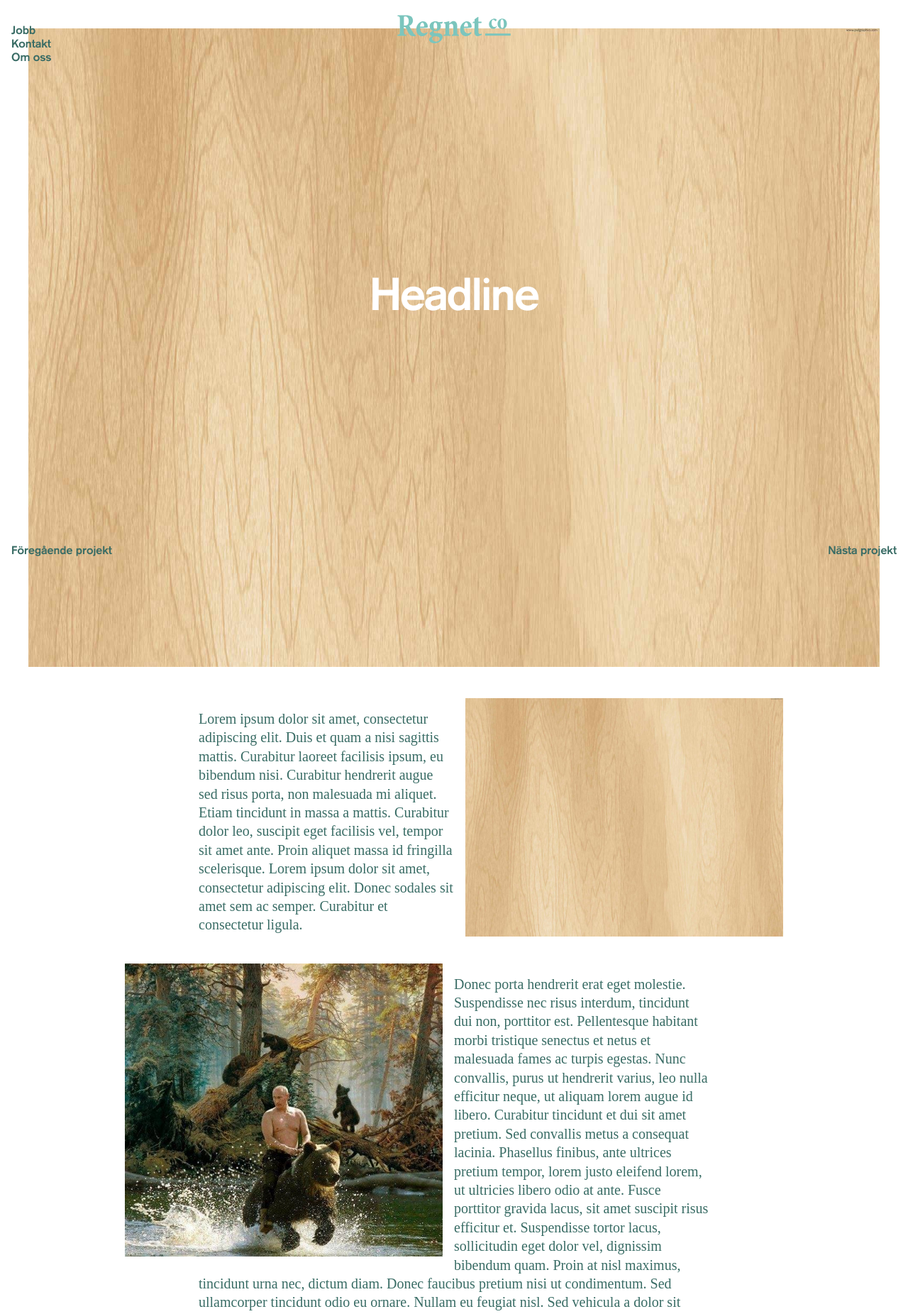
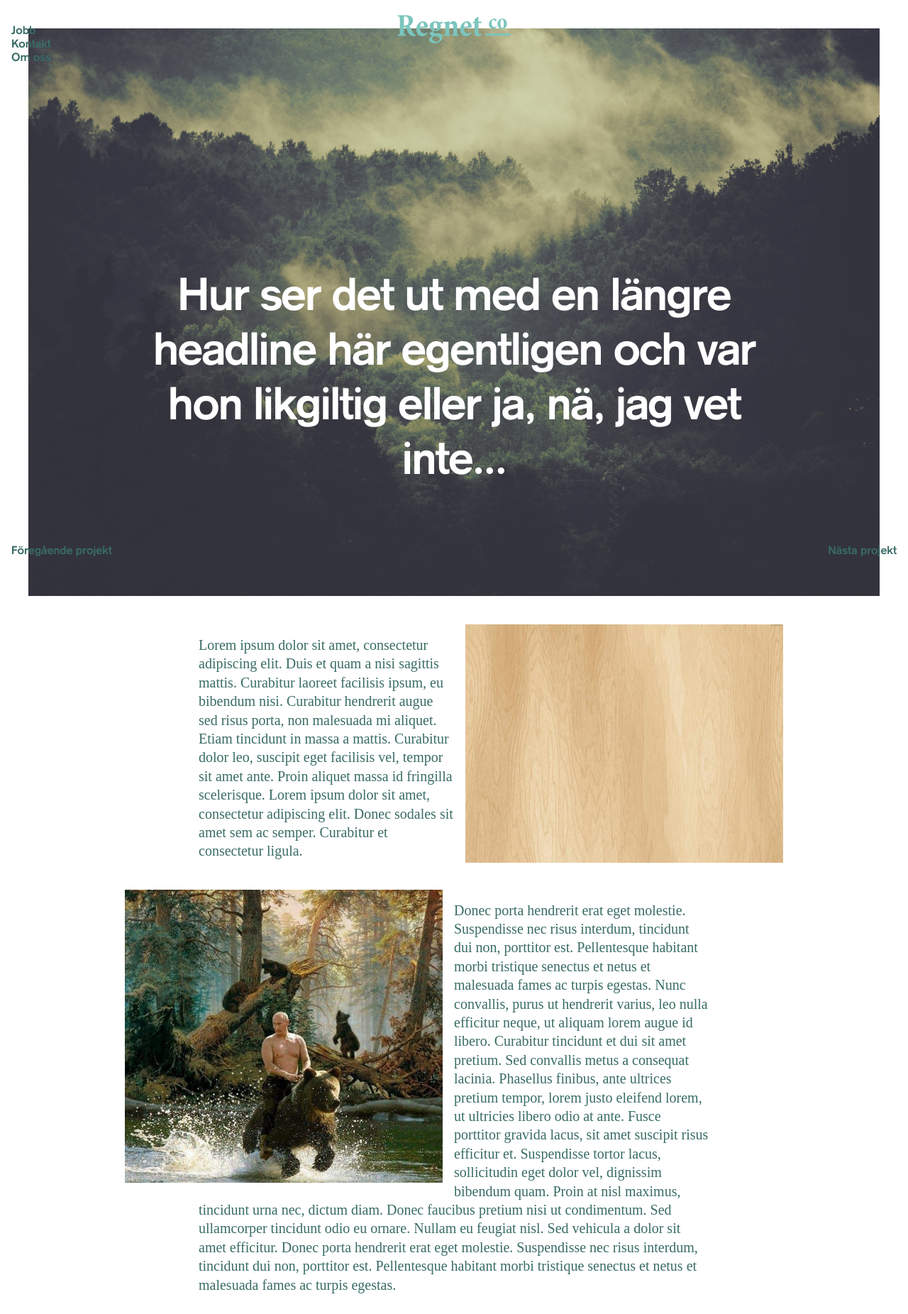
Before and after one commit to regnet-co/regnet-html, a PHP site: page / in a window 1280 px wide. Shown: the top 1852 px of the page at 71% size. Run offline with PHP 8.4, Linux system fonts and the light colour scheme.

Commit message:
Lite header-fix

```diff
--- a/css/sass/_portfolio.scss
+++ b/css/sass/_portfolio.scss
@@ -1,7 +1,6 @@
 .hero {
 	max-width: 100%;
-	padding: 0 2.5em;
-	margin: 2.5em 0 2.5em;
+	padding: 2.5em;
 
 	h2 {
 		font-size: 4em;
@@ -16,6 +15,14 @@
 		}
 }
 
+#hero-image {
+	height: 100vh;
+	width: 100vw;
+	max-width: 100%;
+	background-position: center center;
+	background-size: cover;
+}
+
 .main-body {
 	max-width: 60em;
 	margin: 0 auto;
--- a/css/style.css
+++ b/css/style.css
@@ -19,7 +19,7 @@ img { max-width: 100%; }
 /* line 6, sass/_grid.scss */
 .container { width: 90%; margin: 0 auto; display: block; }
 
-@font-face { font-family: "Regnzidens-Bold"; src: url('../fonts/Regnzidenz-Bold.eot?1445546295'); src: url('../fonts/Regnzidenz-Bold.eot?&1445546295#iefix') format('embedded-opentype'), url('../fonts/Regnzidenz-Bold.woff?1445546295') format('woff'), url('../fonts/Regnzidenz-Bold.ttf?1445546295') format('truetype'); font-weight: 700; }
+@font-face { font-family: "Regnzidens-Bold"; src: url('../fonts/Regnzidenz-Bold.eot?1421423896'); src: url('../fonts/Regnzidenz-Bold.eot?&1421423896#iefix') format('embedded-opentype'), url('../fonts/Regnzidenz-Bold.woff?1421423896') format('woff'), url('../fonts/Regnzidenz-Bold.ttf?1421423896') format('truetype'); font-weight: 700; }
 /* line 4, sass/_type.scss */
 .center { text-align: center; }
 
@@ -51,11 +51,14 @@ h1, h2, h3, h4, h5, h6 { font-family: 'Regnzidens-Bold'; color: #7ec5bd; }
 #portvin .next { float: right; text-align: right; }
 
 /* line 1, sass/_portfolio.scss */
-.hero { max-width: 100%; padding: 0 2.5em; margin: 2.5em 0 2.5em; }
-/* line 6, sass/_portfolio.scss */
+.hero { max-width: 100%; padding: 2.5em; }
+/* line 5, sass/_portfolio.scss */
 .hero h2 { font-size: 4em; text-align: center; position: absolute; top: 40%; left: 50%; width: 70%; margin-left: -35%; color: white; letter-spacing: -0.03em; }
 
-/* line 19, sass/_portfolio.scss */
+/* line 18, sass/_portfolio.scss */
+#hero-image { height: 100vh; width: 100vw; max-width: 100%; background-position: center center; background-size: cover; }
+
+/* line 26, sass/_portfolio.scss */
 .main-body { max-width: 60em; margin: 0 auto; }
 
 /* line 8, sass/style.scss */
--- a/index.html
+++ b/index.html
@@ -36,8 +36,9 @@
 
 <article>
 	<section class="hero">
-		<h2>Headline</h2>
-		<img src="img/table.jpg" />
+		<div id="hero-image"  style="background-image: url('img/photo-1440688807730-73e4e2169fb8.jpg');" >
+		<h2>Hur ser det ut med en längre headline här egentligen och var hon likgiltig eller ja, nä, jag vet inte...</h2>
+		<!--<img src="img/photo-1440688807730-73e4e2169fb8.jpg" />--></div>
 	</section>
 
 	<section class="main-body">
@@ -48,6 +49,11 @@
 	<img class="lefty" src="img/1926712_10153872653190136_581088932_n.jpg" />
 
 	<p>Donec porta hendrerit erat eget molestie. Suspendisse nec risus interdum, tincidunt dui non, porttitor est. Pellentesque habitant morbi tristique senectus et netus et malesuada fames ac turpis egestas. Nunc convallis, purus ut hendrerit varius, leo nulla efficitur neque, ut aliquam lorem augue id libero. Curabitur tincidunt et dui sit amet pretium. Sed convallis metus a consequat lacinia. Phasellus finibus, ante ultrices pretium tempor, lorem justo eleifend lorem, ut ultricies libero odio at ante. Fusce porttitor gravida lacus, sit amet suscipit risus efficitur et. Suspendisse tortor lacus, sollicitudin eget dolor vel, dignissim bibendum quam. Proin at nisl maximus, tincidunt urna nec, dictum diam. Donec faucibus pretium nisi ut condimentum. Sed ullamcorper tincidunt odio eu ornare. Nullam eu feugiat nisl. Sed vehicula a dolor sit amet efficitur. Donec porta hendrerit erat eget molestie. Suspendisse nec risus interdum, tincidunt dui non, porttitor est. Pellentesque habitant morbi tristique senectus et netus et malesuada fames ac turpis egestas.</p>
+
+	<img src="img/duckcover.jpg" />
+
+	<p>Donec porta hendrerit erat eget molestie. Suspendisse nec risus interdum, tincidunt dui non, porttitor est. Pellentesque habitant morbi tristique senectus et netus et malesuada fames ac turpis egestas. Nunc convallis, purus ut hendrerit varius, leo nulla efficitur neque, ut aliquam lorem augue id libero. Curabitur tincidunt et dui sit amet pretium. Sed convallis metus a consequat lacinia. Phasellus finibus, ante ultrices pretium tempor, lorem justo eleifend lorem, ut ultricies libero odio at ante. Fusce porttitor gravida lacus, sit amet suscipit risus efficitur et. Suspendisse tortor lacus, sollicitudin eget dolor vel, dignissim bibendum quam. Proin at nisl maximus, tincidunt urna nec, dictum diam. Donec faucibus pretium nisi ut condimentum. Sed ullamcorper tincidunt odio eu ornare. Nullam eu feugiat nisl. Sed vehicula a dolor sit amet efficitur. Donec porta hendrerit erat eget molestie. Suspendisse nec risus interdum, tincidunt dui non, porttitor est. Pellentesque habitant morbi tristique senectus et netus et malesuada fames ac turpis egestas.</p>
+
 	</section>
 
 	<img src="img/table.jpg" />
```
Also changed, not shown: img/photo-1440688807730-73e4e2169fb8.jpg (added).
